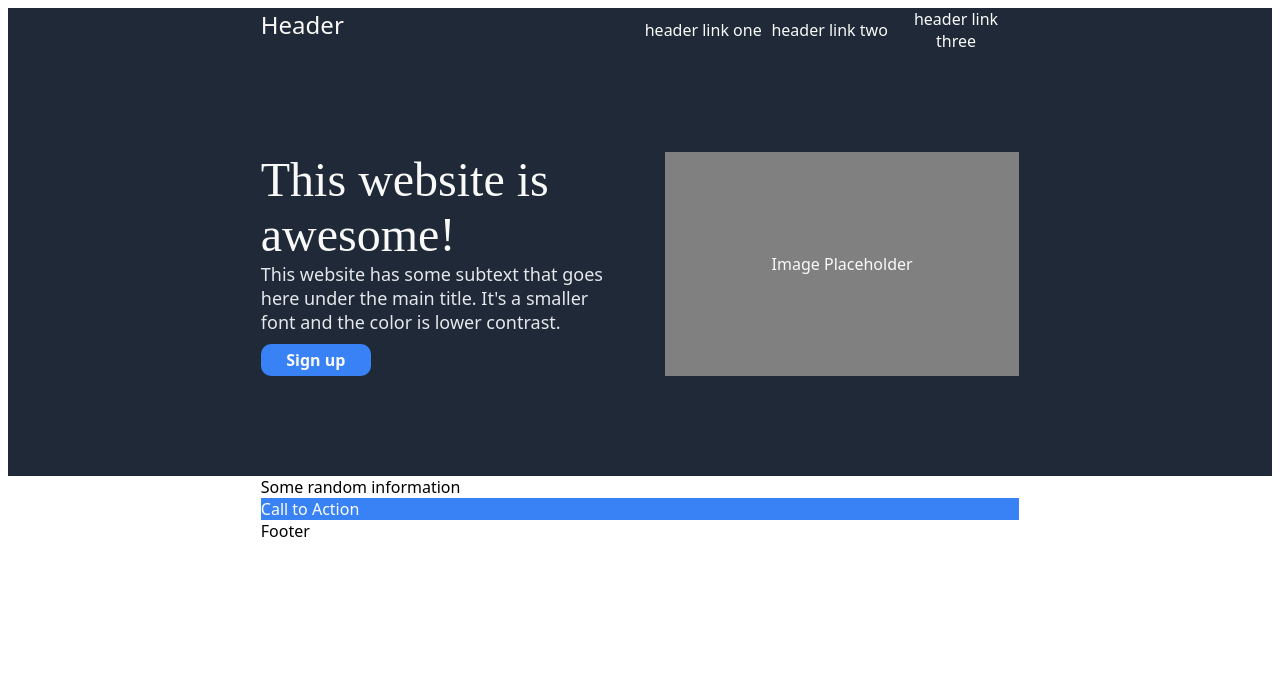
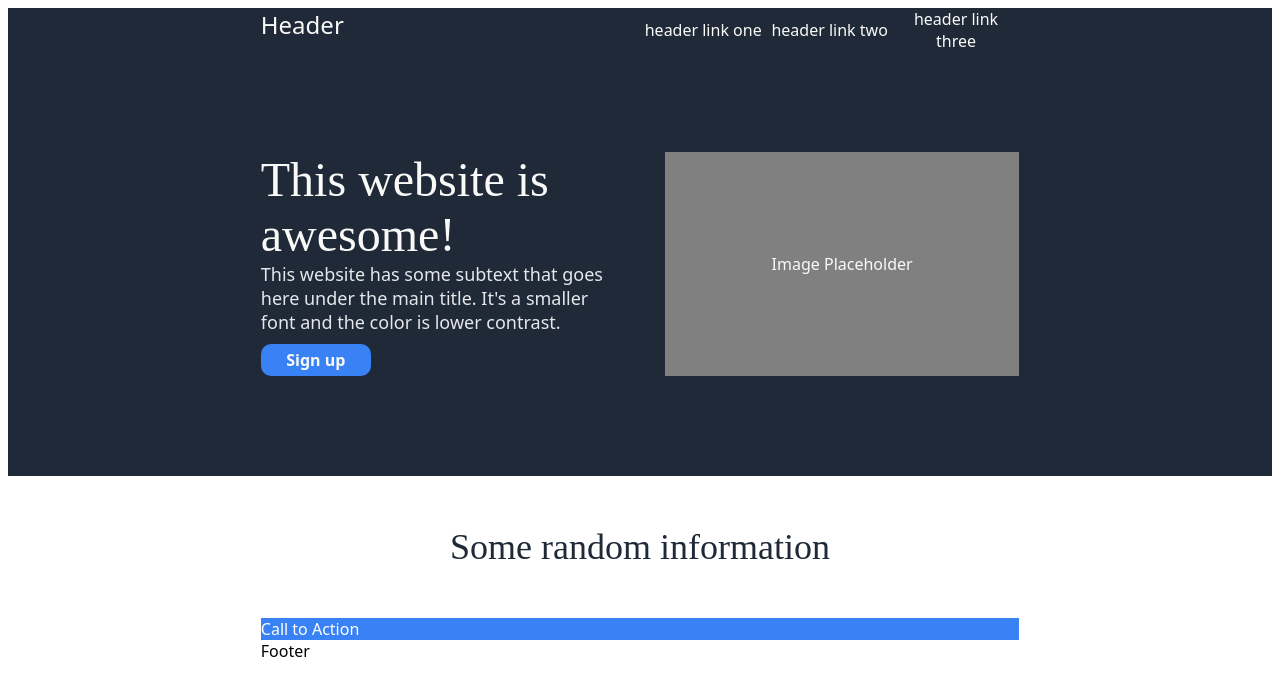
Before and after one commit to cherubim502/odin-landing-page, a plain HTML site: page index.html in a window 1280 px wide. Drawn offline with Linux system fonts and the light colour scheme.

Commit message:
started on informational gallery

```diff
--- a/index.html
+++ b/index.html
@@ -9,7 +9,7 @@
 <body>
     <div id="header" class="dark outer flex-h">
         <div id="title">Header</div>
-        <div id="links" class="headerlinks">
+        <div id="links" class="centertext">
             <div id="link1">header link one</div>
             <div id="link2">header link two</div>
             <div id="link3">header link three</div>
@@ -25,8 +25,13 @@
             Image Placeholder
         </div>
     </div>
-    <div id="secondary-randominfo" class="outer">
-        Some random information
+    <div id="information" class="outer">
+        <div class="centertext" id="infoheader">
+            Some random information
+        </div>
+        <div id="gallery">
+            <div id="pic1"></div><div id="pic2"></div><div id="pic3"></div><div id="pic4"></div>
+        </div>
     </div>
     <div id="content" class="outer">
         <div id="calltoaction">Call to Action</div>
--- a/stylesheet.css
+++ b/stylesheet.css
@@ -55,7 +55,7 @@ html {
     background-color: #3882f6;
 }
 
-.headerlinks {
+.centertext {
     display: flex;
     flex-direction: row;
     justify-content: center;
@@ -79,3 +79,10 @@ html {
     justify-content: center;
     align-items: center;
 }
+
+#infoheader {
+    color: #1F2937;
+    font: 36px extra-bold;
+    padding-top: 50px;
+    padding-bottom: 50px;
+}
```
